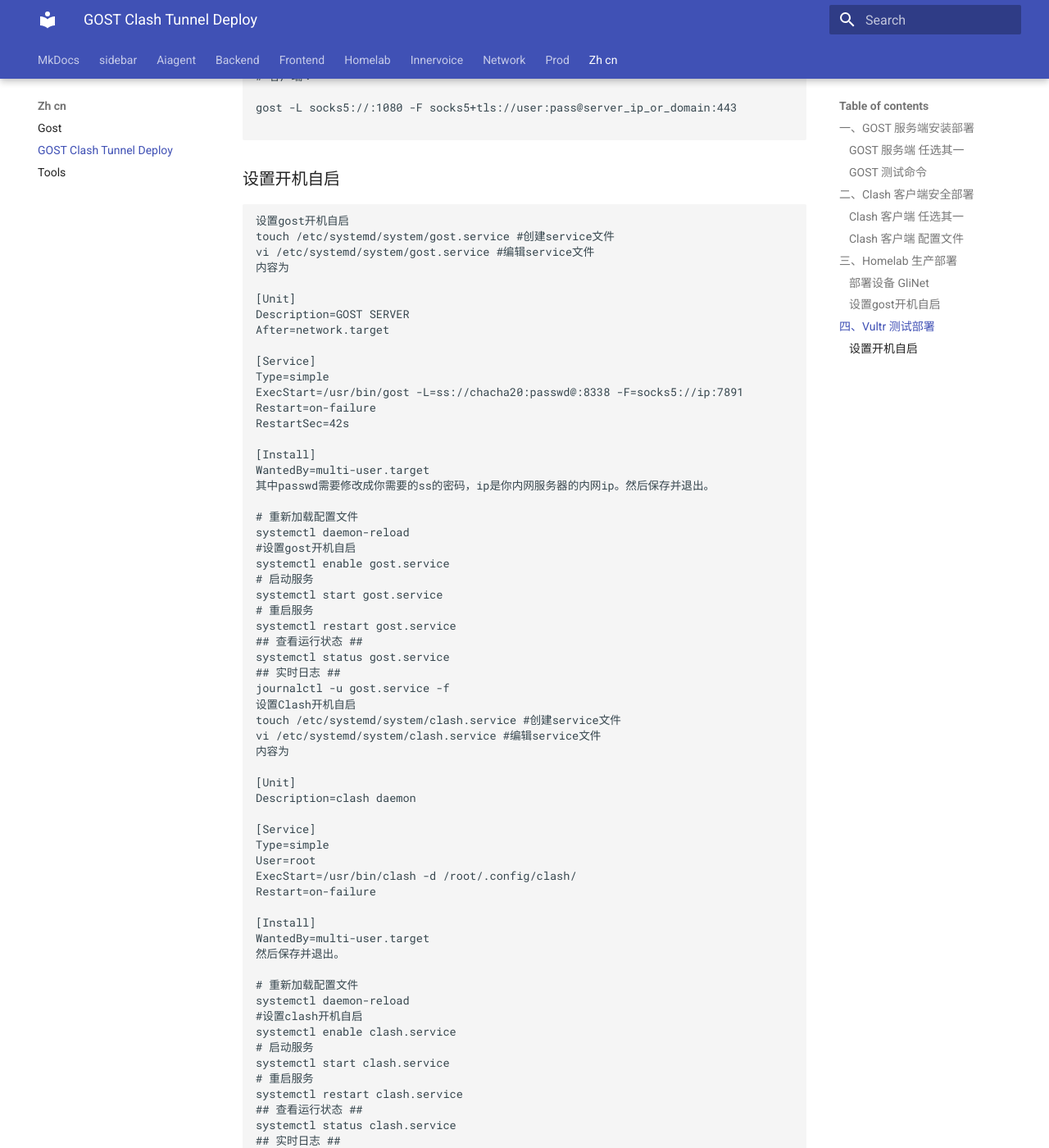
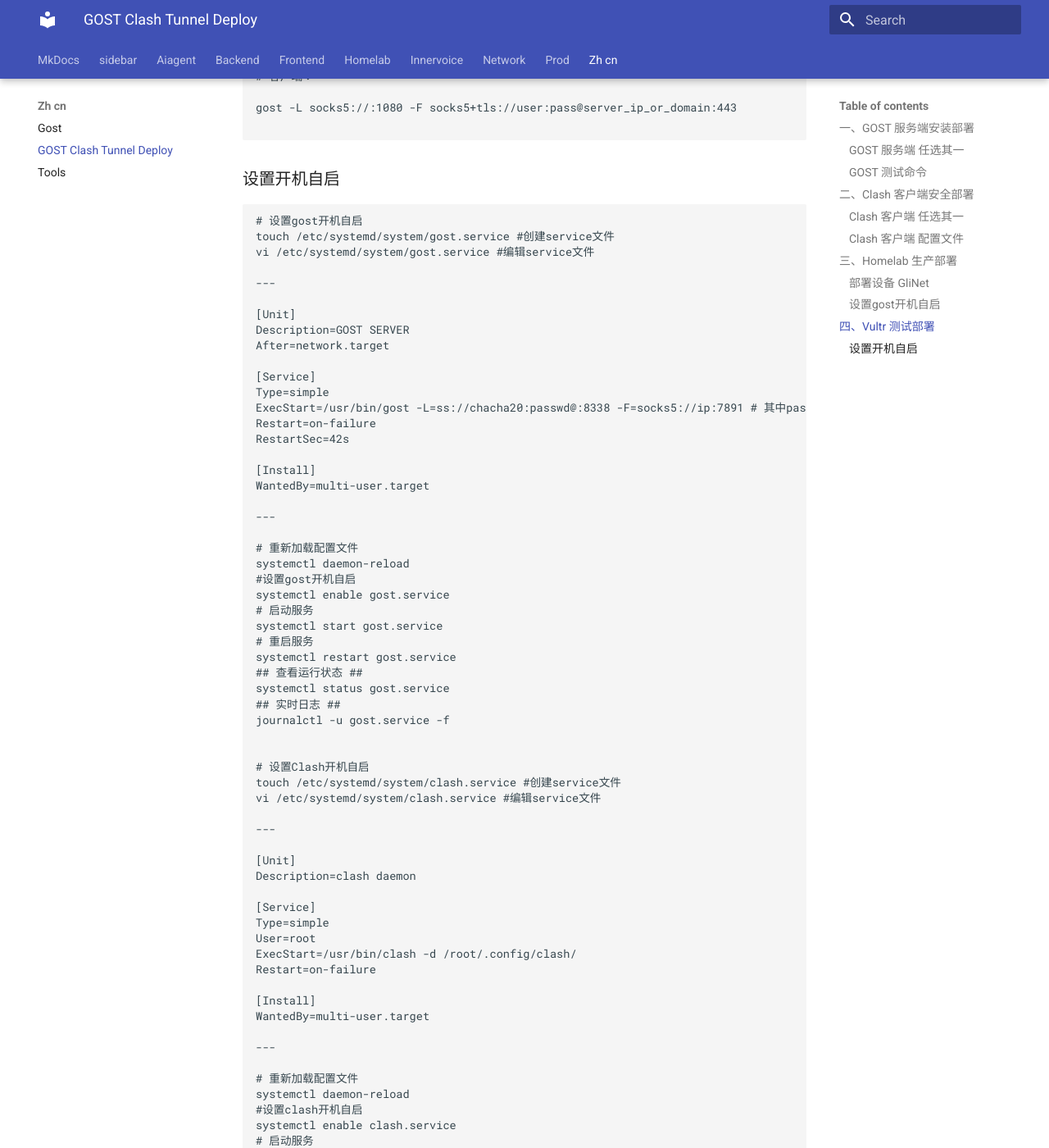
Before and after one commit to seccmd/pydeep, an MkDocs documentation site: the page built from docs/zh-cn/gost_clash.md, in a window 1280 px wide and 1400 px high, scrolled down 2947 px. Shown: the whole window at 82% size. Built offline with MkDocs 1.6.1 and Material for MkDocs 9.7.7, drawn with Linux system fonts in a browser that asks for light colours; some of the changed text lies outside the part shown.

Commit message:
Update gost_clash.md

````diff
--- a/docs/zh-cn/gost_clash.md
+++ b/docs/zh-cn/gost_clash.md
@@ -149,10 +149,11 @@
 
 ### 设置开机自启
 ```
-设置gost开机自启
+# 设置gost开机自启
 touch /etc/systemd/system/gost.service #创建service文件
 vi /etc/systemd/system/gost.service #编辑service文件
-内容为
+
+---
 
 [Unit]
 Description=GOST SERVER
@@ -160,13 +161,14 @@
 
 [Service]
 Type=simple
-ExecStart=/usr/bin/gost -L=ss://chacha20:passwd@:8338 -F=socks5://ip:7891
+ExecStart=/usr/bin/gost -L=ss://chacha20:passwd@:8338 -F=socks5://ip:7891 # 其中passwd需要修改成你需要的ss的密码，ip是你内网服务器的内网ip。然后保存并退出。
 Restart=on-failure
 RestartSec=42s
 
 [Install]
 WantedBy=multi-user.target
-其中passwd需要修改成你需要的ss的密码，ip是你内网服务器的内网ip。然后保存并退出。
+
+---
 
 # 重新加载配置文件
 systemctl daemon-reload
@@ -180,10 +182,13 @@
 systemctl status gost.service
 ## 实时日志 ##
 journalctl -u gost.service -f
-设置Clash开机自启
+
+
+# 设置Clash开机自启
 touch /etc/systemd/system/clash.service #创建service文件
 vi /etc/systemd/system/clash.service #编辑service文件
-内容为
+
+---
 
 [Unit]
 Description=clash daemon
@@ -196,7 +201,8 @@
 
 [Install]
 WantedBy=multi-user.target
-然后保存并退出。
+
+---
 
 # 重新加载配置文件
 systemctl daemon-reload
````
